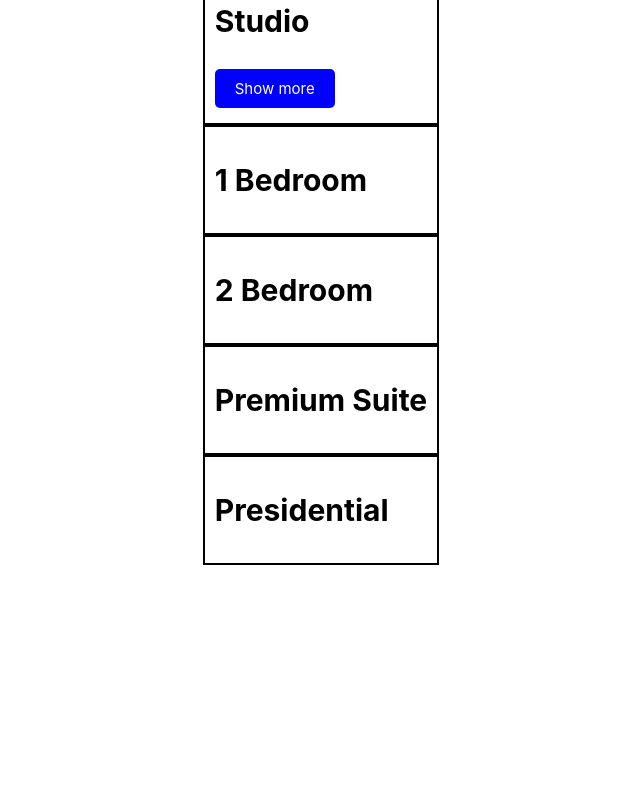
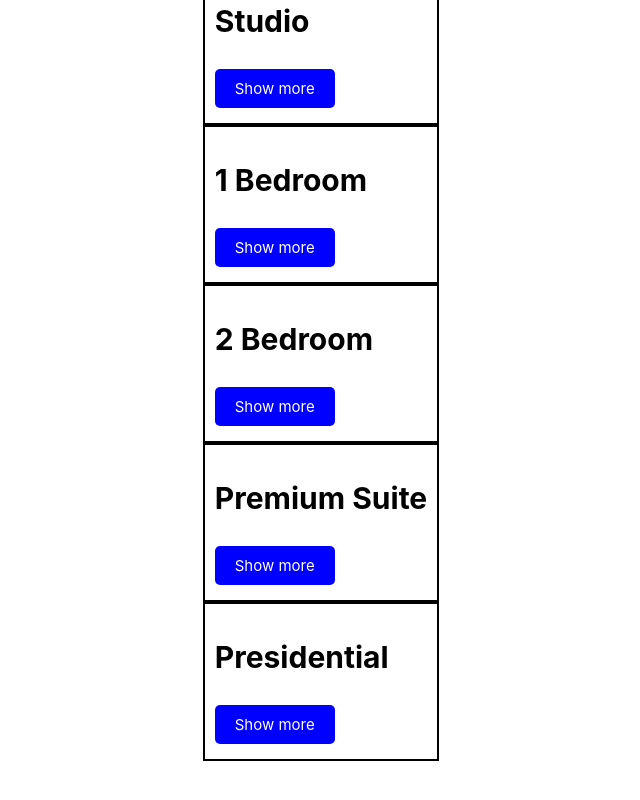
Before and after one commit to loveleen-kaur21/ReservMEJs, a Next.js app in the folder reservme-next-react/: page / in a window 1280 px wide. Shown: the part 260-1060 px from the top of the page, without its empty margins (319-959 px from the left). Before the commit the page ends 905 px from the top, so only its background shows below. Built offline with nearby package versions, Linux system fonts and the light colour scheme.

Commit message:
Added buttons to the rest of the rooms

```diff
--- a/reservme-next-react/components/RoomForms.js
+++ b/reservme-next-react/components/RoomForms.js
@@ -1,5 +1,9 @@
 import ToggleButton from '../components/ToggleButton'
 import StudioDesc from '../components/StudioDesc'
+import OneBedDesc from '../components/OneBedDesc'
+import TwoBedDesc from '../components/TwoBedDesc'
+import PremiumDesc from '../components/PremiumDesc'
+import PresidentialDesc from '../components/PresidentialDesc'
 import { useState, useEffect } from 'react'
 import styles from '../styles/Rooms.module.css'
 
@@ -19,19 +23,23 @@ const RoomForms = ({rooms}) => {
             </div>
             <div className={styles.roomCard}>
                 <h2>1 Bedroom</h2>
-                {/* <ToggleButton onClick={toggleButton} /> */}
+                <ToggleButton onClick={() => setShowOneBed(!showOneBedDesc)} btnColor={showOneBedDesc ? "pink": "blue"} text={showOneBedDesc ? "Hide" : "Show more"} textColor={showOneBedDesc ? "black" : "white"}/>
+                {showOneBedDesc && <OneBedDesc />}
             </div>
             <div className={styles.roomCard}>
                 <h2>2 Bedroom</h2>
-                {/* <ToggleButton onClick={toggleButton} /> */}
+                <ToggleButton onClick={() => setShowTwoBed(!showTwoBedDesc)} btnColor={showTwoBedDesc ? "pink": "blue"} text={showTwoBedDesc ? "Hide" : "Show more"} textColor={showTwoBedDesc ? "black" : "white"} />
+                {showTwoBedDesc && <TwoBedDesc />}
             </div>
             <div className={styles.roomCard}>
                 <h2>Premium Suite</h2>
-                {/* <ToggleButton onClick={toggleButton} /> */}
+                <ToggleButton onClick={() => setShowPremium(!showPremiumDesc)} btnColor={showPremiumDesc ? "pink": "blue"} text={showPremiumDesc ? "Hide" : "Show more"} textColor={showPremiumDesc ? "black" : "white"} />
+                {showPremiumDesc && <PremiumDesc />}
             </div>
             <div className={styles.roomCard}>
                 <h2>Presidential</h2>
-                {/* <ToggleButton onClick={toggleButton} /> */}
+                <ToggleButton onClick={() => setShowPresidential(!showPresidentialDesc)} btnColor={showPresidentialDesc ? "pink": "blue"} text={showPresidentialDesc ? "Hide" : "Show more"} textColor={showPresidentialDesc ? "black" : "white"} />
+                {showPresidentialDesc && <PresidentialDesc />}
             </div>
         </div>
     )
```
